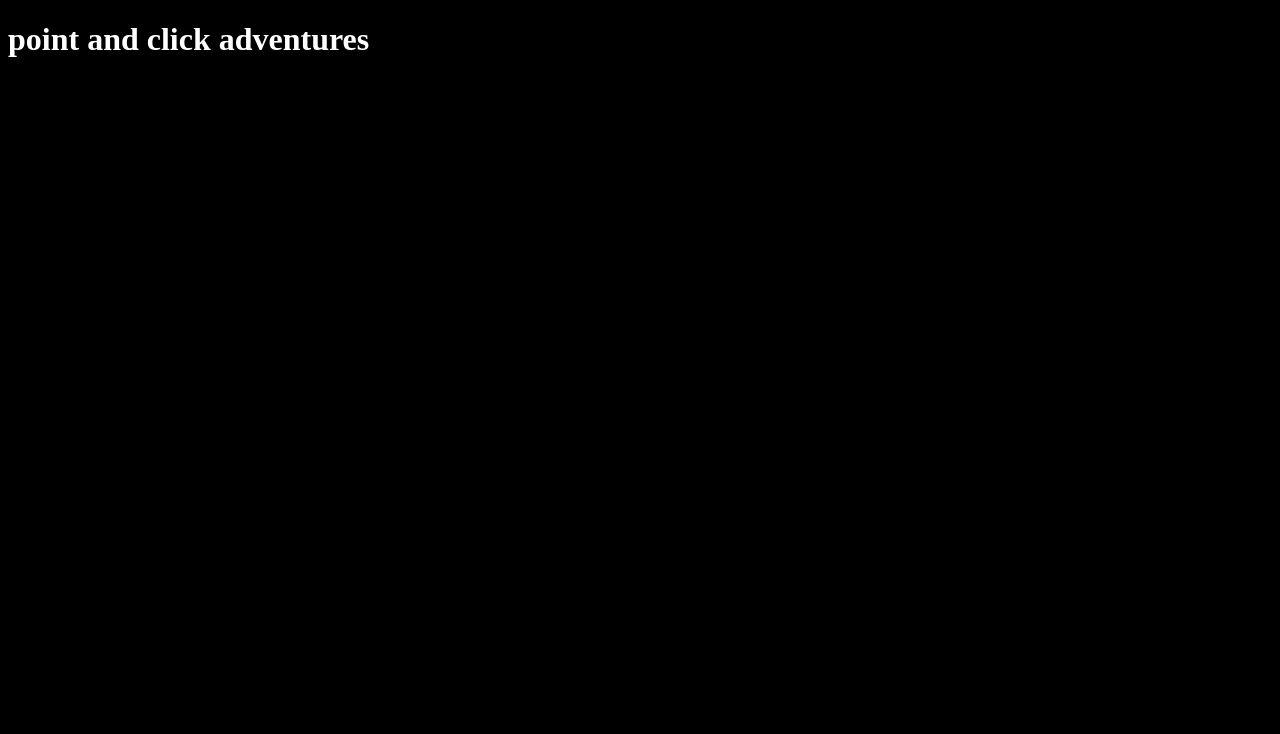
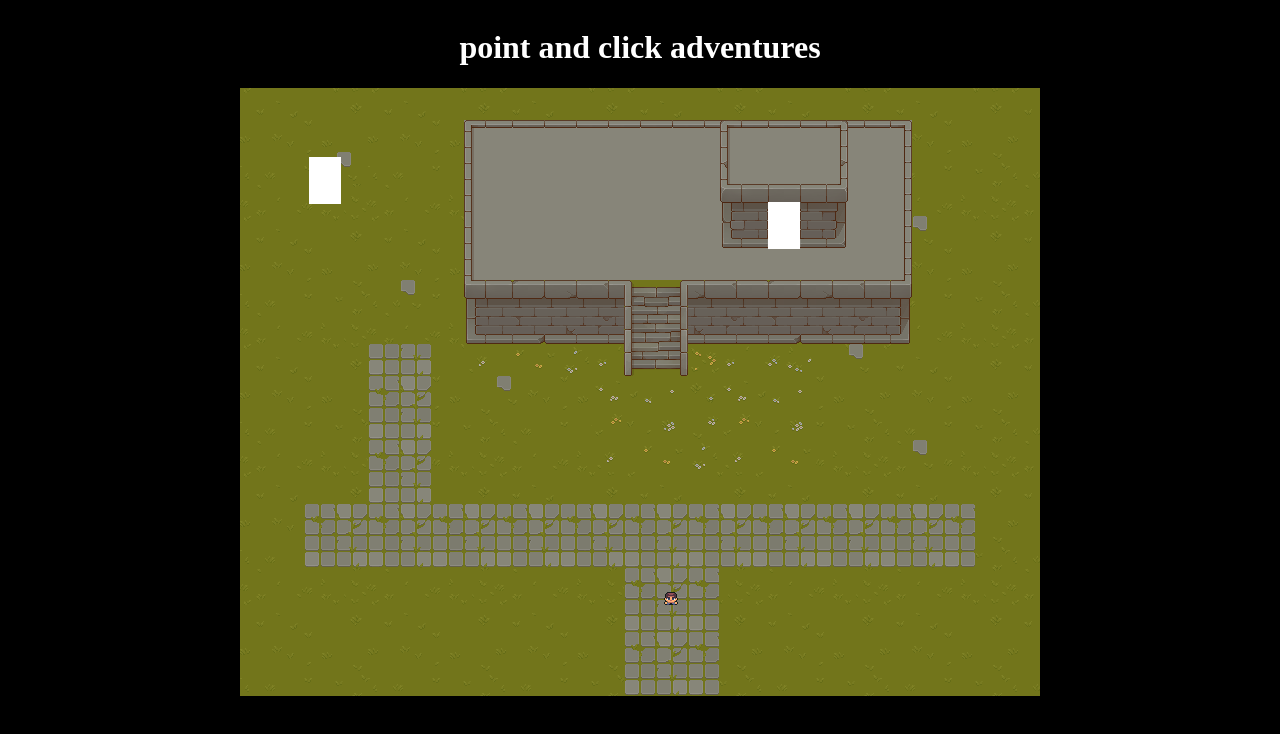
Before and after one commit to knightflo/point-and-click, a plain HTML site: page index.html in a window 1280 px wide. Drawn offline with Linux system fonts and the light colour scheme.

Commit message:
done wow

```diff
--- a/CSS/style.css
+++ b/CSS/style.css
@@ -1,4 +1,57 @@
 body{
     background-color: black;
     color: white;
+    display:grid;
+    grid-template-columns: auto 800px auto;
 }
+#gameWindow{
+    width: 800px;
+    height: 608px;
+    background-color: blue;
+    grid-row-start: 2;
+    grid-column-start: 2;
+    position:relative;
+}
+#maintitle{
+    grid-row-start: 1;
+    grid-column-start: 2;
+    text-align: center;
+
+}
+
+.gameObject{
+    /*background-color: white;*/
+    transition:all 1s ease-in-outs;
+    position: absolute;
+
+}
+
+.foreground{
+    z-index: 1000;
+}
+
+.character{
+    z-index: 100;
+}
+
+.background{
+    z-index: 0;
+}
+#mainCharacter{
+    left: 407px;
+    top: 494px;
+}
+#doorone{
+    background-color: white;
+    width: 32px;
+    height: 47px;
+    left: 528px;
+    top: 114px;
+}
+#doortwo{
+    background-color: white;
+    width: 32px;
+    height: 47px;
+    left: 69px;
+    top: 69px;
+}
--- a/index.html
+++ b/index.html
@@ -8,8 +8,30 @@
     <link rel="stylesheet" href="CSS/style.css">
 </head>
 <body>
+    <h1 id="maintitle"></h1>
+    <div id="gameWindow">
+ <!---foreground layer-->
+<div id="doorone" class="gameObject foreground">
 
-    <h1 id="maintitle"></h1>
+</div>
+<div id="doortwo" class="gameObject foreground">
+
+</div>
+ <!--main character layer-->
+<div id="mainCharacter" class="gameObject character">
+<img src="img/mainCharacter.png" alt="mainCharacter">
+</div>
+
+ <!--background layer-->
+<div id="titlemap" class="gameObject background">
+<img src="img/titlesheet.png" alt="tilemap">
+</div>
+
+    </div>
+
+
+
+
     <script src="js/index.js"></script>
 </body>
 </html>
--- a/js/index.js
+++ b/js/index.js
@@ -1 +1,28 @@
 document.getElementById("maintitle").innerText = "point and click adventures";
+const offsetCharacter = 16;
+const gamewindow = document.getElementById("gameWindow");
+const mainCharacter = document.getElementById("mainCharacter");
+
+gamewindow.onclick = function(e){
+    var rect = gameWindow.getBoundingClientRect();
+    var x = e.clientX - rect.left; //x position within the element
+    var y = e.clientY - rect.top; //y position within the element
+
+    mainCharacter.style.left = x - offsetCharacter+"px";
+    mainCharacter.style.top = y - offsetCharacter+"px";
+
+    console.log(e.target.id);
+
+    switch(e.target.id){
+    case "doorone":
+        console.log("lets go trough");
+        break;
+
+    case "doortwo":
+    console.log("there is nothing here");
+    break;
+    default:
+        console.log("there is nothing here")
+        break;
+    }
+}
```
Also changed, not shown: img/mainCharacter.png (added), img/titlesheet.png (added).
